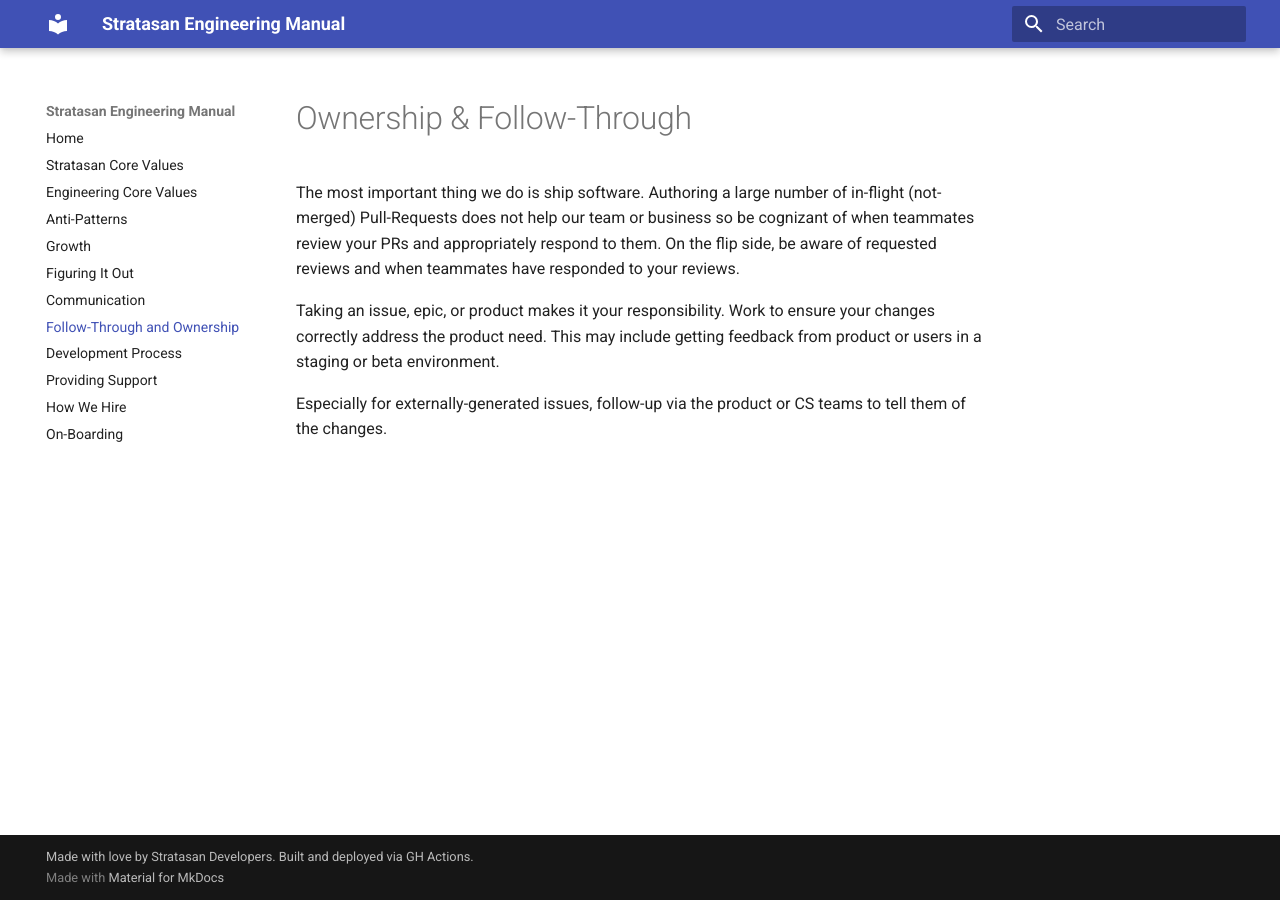
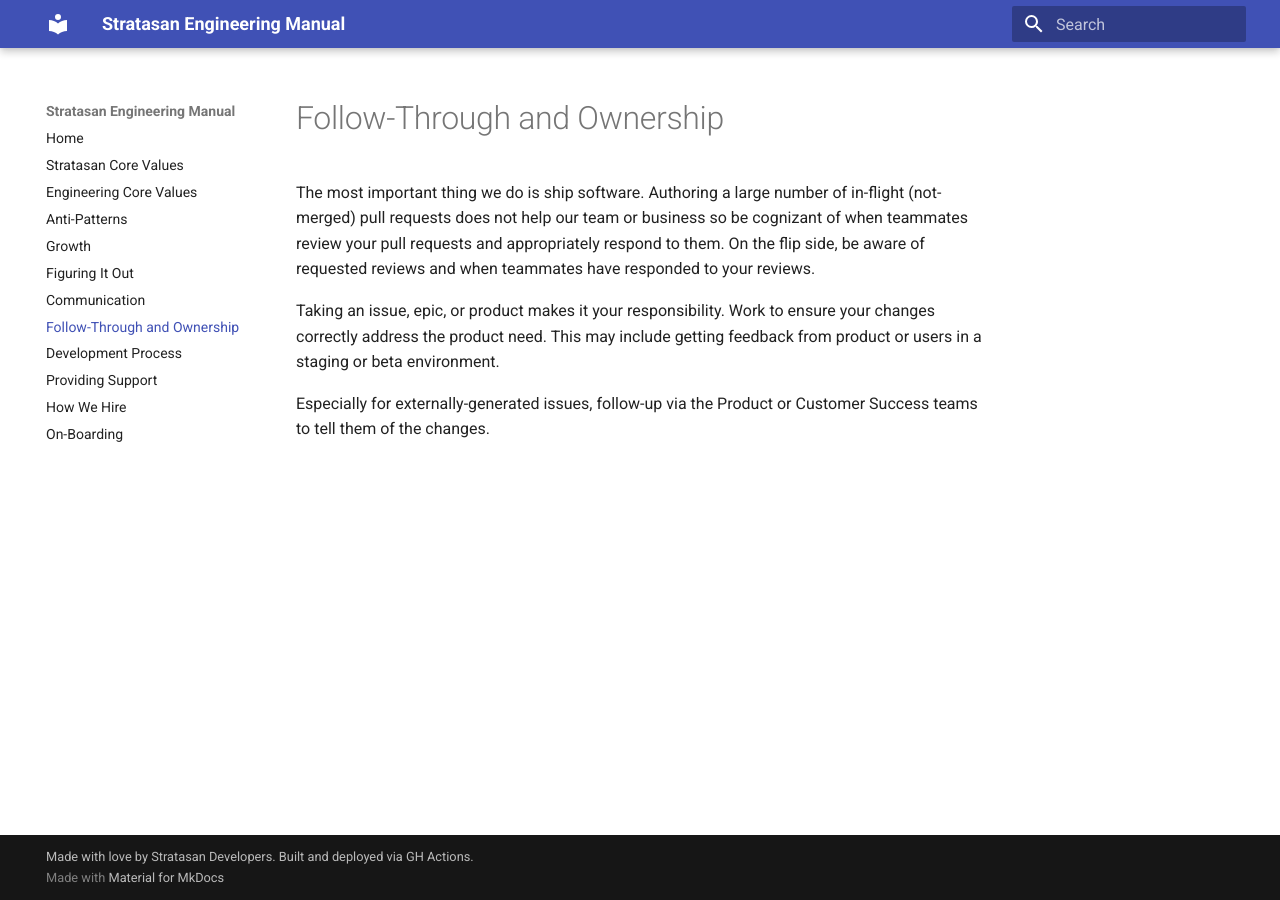
Before and after one commit to stratasan/engineering, an MkDocs documentation site: the page built from docs/ownership.md, in a window 1280 px wide. Built offline with MkDocs 1.6.1 and Material for MkDocs 9.7.7, drawn with Linux system fonts in a browser that asks for light colours; old or Windows-style settings are respelled for this version of MkDocs.

Commit message:
Make heading capitalization consistent

```diff
--- a/docs/ownership.md
+++ b/docs/ownership.md
@@ -1,8 +1,8 @@
-# Ownership & Follow-Through
+# Follow-Through and Ownership
 
 The most important thing we do is ship software. Authoring a large number of
-in-flight (not-merged) Pull-Requests does not help our team or business so be
-cognizant of when teammates review your PRs and appropriately respond to them.
+in-flight (not-merged) pull requests does not help our team or business so
+be cognizant of when teammates review your pull requests and appropriately respond to them.
 On the flip side, be aware of requested reviews and when teammates have
 responded to your reviews.
 
@@ -10,5 +10,4 @@ Taking an issue, epic, or product makes it your responsibility. Work to ensure
 your changes correctly address the product need. This may include getting
 feedback from product or users in a staging or beta environment.
 
-Especially for externally-generated issues, follow-up via the product or CS
-teams to tell them of the changes.
+Especially for externally-generated issues, follow-up via the Product or Customer Success teams to tell them of the changes.
```
